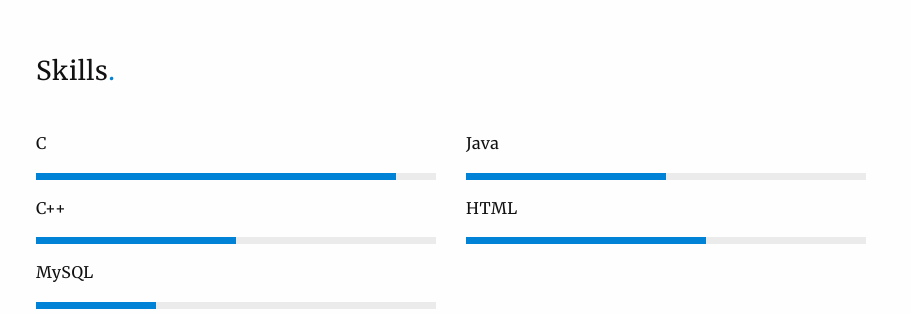
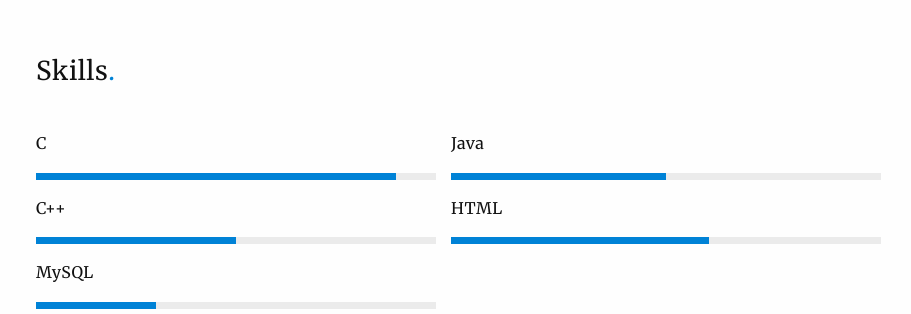
Before and after one commit to sairamgogu/sairamgogu.github.io, a plain HTML site: page index.html in a window 1280 px wide. Shown: the part 1020-1334 px from the top of the page, without its empty margins (369-1280 px from the left). Drawn offline with nearby package versions, Linux system fonts and the light colour scheme; some packages are replaced by stand-ins of ours; a script that the page names is missing; a web font is replaced by a local one.

Commit message:
Update index.html

```diff
--- a/index.html
+++ b/index.html
@@ -205,8 +205,7 @@
                         <!-- / progress-bars left -->
 
                         <!-- progress-bars right -->
-                        <div class="col-sm-6">
-                            <h6 class="progress-title">Java</h6>
+                        <h6 class="progress-title">Java</h6>
                             <div class="progress">
                                 <div class="progress-bar progress-bar-primary animated fadeInLeft" role="progressbar" aria-valuenow="80" aria-valuemin="0" aria-valuemax="100" style="width: 50%">
                                 </div>
```
